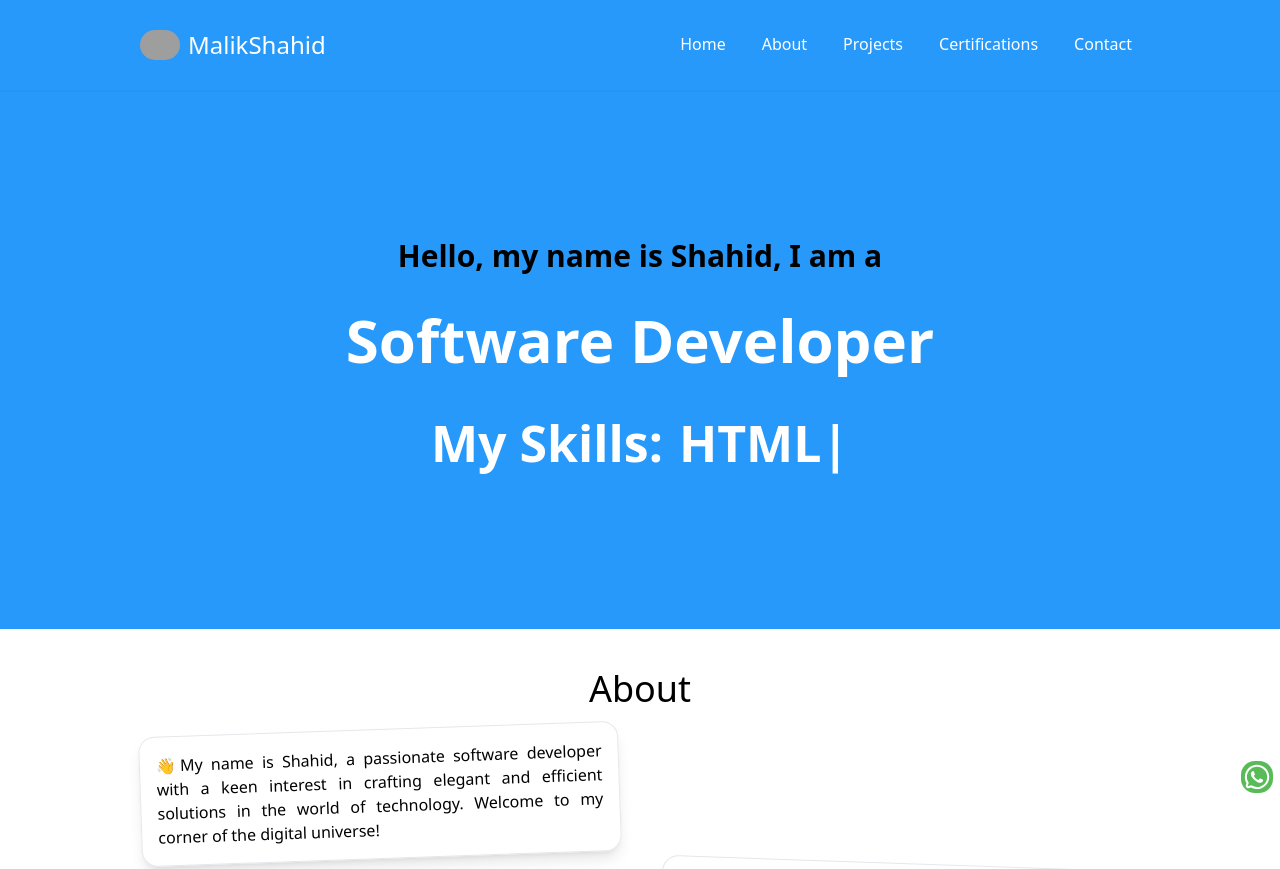
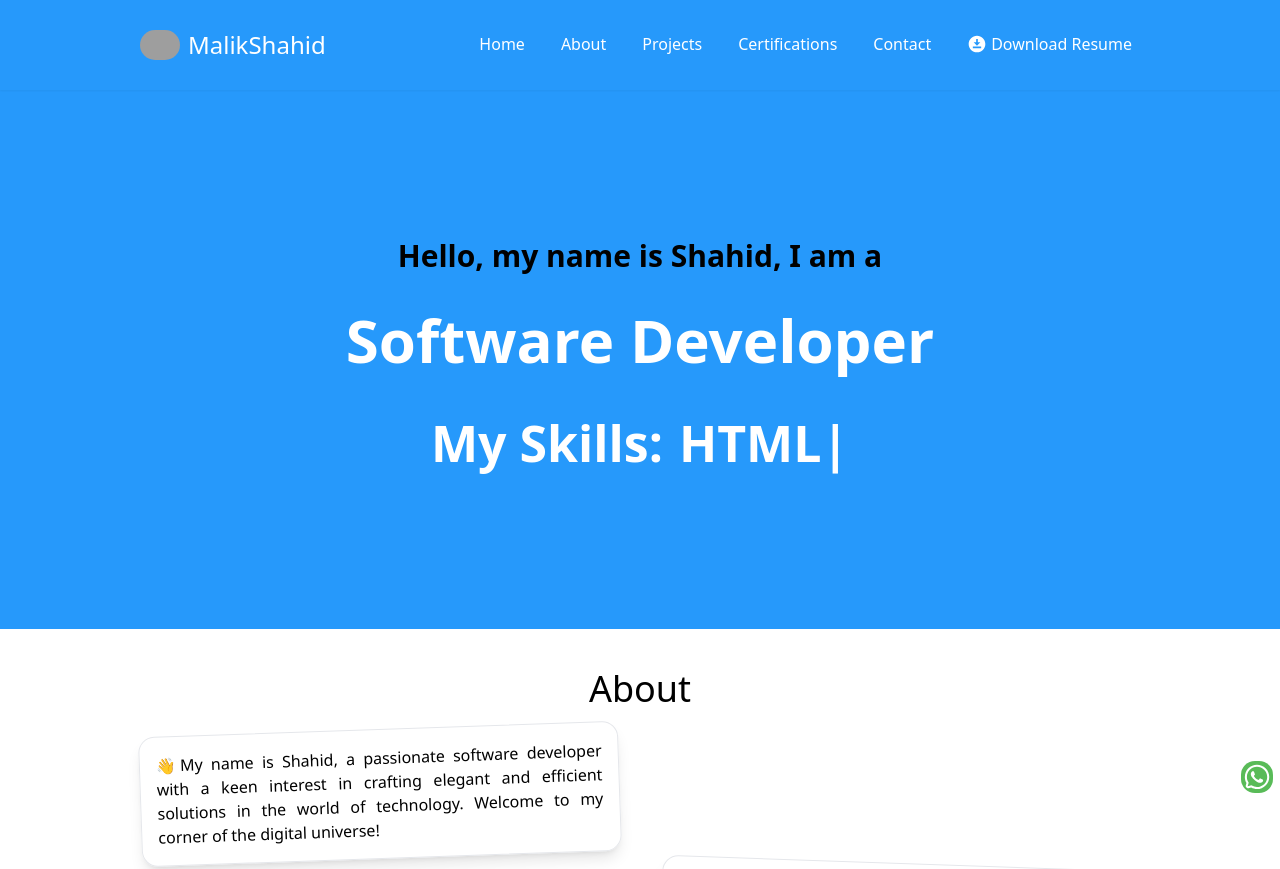
Before and after one commit to SShahid97/portfolio, a React (Create React App) app: page / in a window 1280 px wide. Shown: the top 869 px of the page. Built offline with nearby package versions, Linux system fonts and the light colour scheme; grey boxes are pictures that could not be loaded.

Commit message:
feat: Implement download resume functionalty

```diff
--- a/src/components/About.jsx
+++ b/src/components/About.jsx
@@ -2,7 +2,7 @@ import React from "react";
 
 const About = ({about}) => {
   return (
-    <div id="about" className="py-10 border-[#2699fb] border-b-[1px]">
+    <div id="about" className="py-10 border-primary border-b-[1px]">
       <div
         className="flex justify-center  text-3xl md:text-4xl mb-5"
       >
@@ -20,7 +20,7 @@ const About = ({about}) => {
                   md:mb-0
                   rounded-2xl
                   p-4
-                  border-gray-200
+                  border-gray
                   border
                   shadow-lg
                   even:self-end
--- a/src/components/Banner.jsx
+++ b/src/components/Banner.jsx
@@ -9,17 +9,17 @@ function Banner({introduction, jobTitle}) {
         'Tailwind CSS',
         'React',
         'React Native',
+        'Nextjs',
         'Redux-toolkit',
         'RTK Query',
         'Nodejs',
         'MongoDB',
         'SQL',
         'Python',
-        'Outsystems'
     ];
 
     return (
-        <div id="home" className='bg-[#2699fb] w-full py-20'>
+        <div id="home" className='bg-primary w-full py-20'>
             <div className='max-w-[1000px] font-bold my-11 mx-auto text-center'>
                 <div className='text-xl md:text-3xl md:p-[24px]'>
                     {introduction}
--- a/src/components/Footer.jsx
+++ b/src/components/Footer.jsx
@@ -3,40 +3,44 @@ import { FaGithubSquare, FaLinkedinIn } from "react-icons/fa";
 import { SiGmail } from "react-icons/si";
 import { MdMailOutline } from "react-icons/md";
 import { Link } from "react-router-dom";
-import Timer from "./Timer";
 
 function Footer({ appTitle, footerBio }) {
   return (
     <>
-       <div id="contact" className="bg-[#2699fb] w-full">
+       <div id="contact" className="bg-primary w-full">
         <div className="max-w-[1000px] p-2 mx-auto  md:grid grid-cols-3">
         <div className="flex flex-col justify-between col-span-1 gap-2">
-          <h1 className="text-2xl font-bold my-2 text-white">{appTitle}</h1>
-          <p className="my-2 text-white md:text-sm text-lg ">{footerBio}</p>
+          <div>
+            <h1 className="text-2xl font-bold my-2 text-white">{appTitle}</h1>
+            <p className="my-2 text-white md:text-sm text-lg ">{footerBio}</p>
+          </div>
           <div className="flex justify-between text-white w-[100%] md:w-[80%] ">
             {/* mailto:sshahidmalik97@gmail.com */}
             <Link
               className="p-1 rounded-md hover:shadow-xl"
-              to={"https://mail.google.com/mail/?view=cm&fs=1&to="}
+              to={"https://mail.google.com/mail/?view=cm&fs=1&to=sshahidmalik97@gmail.com"}
+              target="_blank"
             >
               <SiGmail className="text-2xl " />
             </Link>
             <Link
               className="p-1 hover:shadow-xl"
               to={"https://www.linkedin.com/in/shahidshowkatmalik"}
+              target="_blank"
             >
               <FaLinkedinIn className="text-2xl" />
             </Link>
             <Link
               className="p-1 hover:shadow-xl"
               to={"https://github.com/SShahid97"}
+              target="_blank"
             >
-              <FaGithubSquare className="text-2xl" />
+              <FaGithubSquare className="text-3xl" />
             </Link>
           </div>
-          <div >
+          {/* <div >
           <Timer/>
-          </div>
+          </div> */}
         </div>
         <div className="col-span-2 mt-2 p-3 flex flex-row justify-between bg-white">
           <iframe
@@ -55,7 +59,7 @@ function Footer({ appTitle, footerBio }) {
     <div className="flex justify-center items-center text-gray-700 text-sm">
       <Link
         className="flex justify-center items-center"
-        to={"https://mail.google.com/mail/?view=cm&fs=1&to="}
+        to={"https://mail.google.com/mail/?view=cm&fs=1&to=sshahidmalik97@gmail.com"}
         >
         <MdMailOutline size={20}/>  <span style={{marginLeft:"7px"}}>  sshahidmalik97@gmail.com</span>
       </Link>
--- a/src/components/Header.jsx
+++ b/src/components/Header.jsx
@@ -1,7 +1,9 @@
 import React, { useState } from 'react';
 import {AiOutlineMenu, AiOutlineClose} from "react-icons/ai";
 import { FaWhatsapp } from 'react-icons/fa';
+import { MdDownloadForOffline } from "react-icons/md";
 import { Link } from 'react-router-dom';
+import ShahidShowkatMalikCV from "../assets/files/ShahidShowkatMalikCV.pdf";
 
 function Header({appTitle}) {
     // debugger
@@ -15,7 +17,7 @@ function Header({appTitle}) {
     };
 
     return (
-        <div style={{zIndex:"1000"}} className='bg-[#2699fb] shadow-sm p-1 sticky left-0 top-0 '>
+        <div style={{zIndex:"1000"}} className='bg-primary shadow-sm p-1 sticky left-0 top-0 '>
             <div className='max-w-[1000px] py-[12px] items-center flex justify-between mx-auto'>
                 <div className='pl-3 md:pl-0 text-2xl fond-bold'>
                     <div className='flex justify-start items-center gap-2 text-white'>
@@ -37,36 +39,42 @@ function Header({appTitle}) {
 
                 <ul className='hidden md:flex  text-white gap-5'>
                     <li  className='flex flex-col items-center px-2 py-4 '>
-                        <Link  href="#" onClick={() => scrollTo('home')} className='border-b-2 border-b-[#2699fb] hover:border-b-white' >
+                        <Link  href="#" onClick={() => scrollTo('home')} className='border-b-2 border-b-primary hover:border-b-white' >
                             Home
                         </Link>
                     </li>
                     <li  className='flex flex-col items-center px-2 py-4  '>
-                        <Link  href="#" onClick={() => scrollTo('about')} className='border-b-2 border-b-[#2699fb] hover:border-b-white ' >
+                        <Link  href="#" onClick={() => scrollTo('about')} className='border-b-2 border-b-primary hover:border-b-white ' >
                             About
                         </Link>
 
                     </li>
                     <li className='flex flex-col items-center px-2 py-4'>
-                       <Link  href="#" onClick={() => scrollTo('projects')} className='border-b-2 border-b-[#2699fb] hover:border-b-white' >
+                       <Link  href="#" onClick={() => scrollTo('projects')} className='border-b-2 border-b-primary hover:border-b-white' >
                         Projects
                        </Link>
                     </li>
                     <li className='flex flex-col items-center px-2 py-4'>
-                       <Link  href="#" onClick={() => scrollTo('certifications')} className='border-b-2 border-b-[#2699fb] hover:border-b-white' >
+                       <Link  href="#" onClick={() => scrollTo('certifications')} className='border-b-2 border-b-primary hover:border-b-white' >
                         Certifications
                        </Link>
                     </li>
                     <li className='flex flex-col items-center px-2 py-4  '>
-                        <Link  href="#" onClick={() => scrollTo('contact')} className='border-b-2 border-b-[#2699fb] hover:border-b-white' >
+                        <Link  href="#" onClick={() => scrollTo('contact')} className='border-b-2 border-b-primary hover:border-b-white' >
                             Contact
                         </Link>
 
                     </li>
+                    <li className='flex flex-row items-center px-2 py-4'>
+                        <a  href={ShahidShowkatMalikCV} download='Shahid-Showkat-Malik-CV.pdf' className='flex flex-row items-center no-underline gap-1 border-b-2 border-b-primary ' >
+                            <MdDownloadForOffline className='text-xl'/>
+                            <span>Download Resume</span>
+                        </a>
+                    </li>
                 </ul>
 
-                {/* Responsive Menue */}
-                <ul className={`duration-300 md:hidden w-full h-screen text-xl text-white fixed bg-[#2699fb]
+                {/* Responsive Menu */}
+                <ul className={`duration-300 md:hidden w-full h-screen text-xl text-white fixed bg-primary
                     ${toggle ? 'left-[0]':'left-[-100%]'}  top-[65px]`}>
                     <li className='border-b-white border-b' onClick={()=>setToggle(!toggle)}>
                         <Link className='block w-full p-4'  href="#" onClick={() => {
@@ -109,6 +117,13 @@ function Header({appTitle}) {
                             Contact
                         </Link>
                     </li>
+                    <li className=' border-b-white border-b'>
+                        <a  href={ShahidShowkatMalikCV} download='Shahid-Showkat-Malik-CV.pdf' className='flex flex-row gap-1 items-center w-full p-4' >
+                            <MdDownloadForOffline className='text-3xl'/>
+                            <span>Download Resume</span>
+                        </a>
+                    </li>
+
                 </ul>
             </div>
 
--- a/src/components/Projects.jsx
+++ b/src/components/Projects.jsx
@@ -17,7 +17,7 @@ function Projects(props) {
       </div>
       <div
 
-        className="md:py-20 px-2 border-[#2699fb] border-b-[1px]">
+        className="md:py-20 px-2 border-primary border-b-[1px]">
         <div className="max-w-[1000px] mx-auto md:grid grid-cols-3 gap-5">
           <ProjectCard
             title="E-BookStore"
--- a/tailwind.config.js
+++ b/tailwind.config.js
@@ -5,6 +5,13 @@ module.exports = {
   ],
   theme: {
     extend: {},
+    colors: {
+      transparent: 'transparent',
+      current: 'currentColor',
+      'primary': '#2699fb',
+      'white':'#fff',
+      'gray':'#e5e7eb'
+    },
   },
   plugins: [],
 }
```
Also changed, not shown: 1 other file (tests, documents, lock files or other folders).
